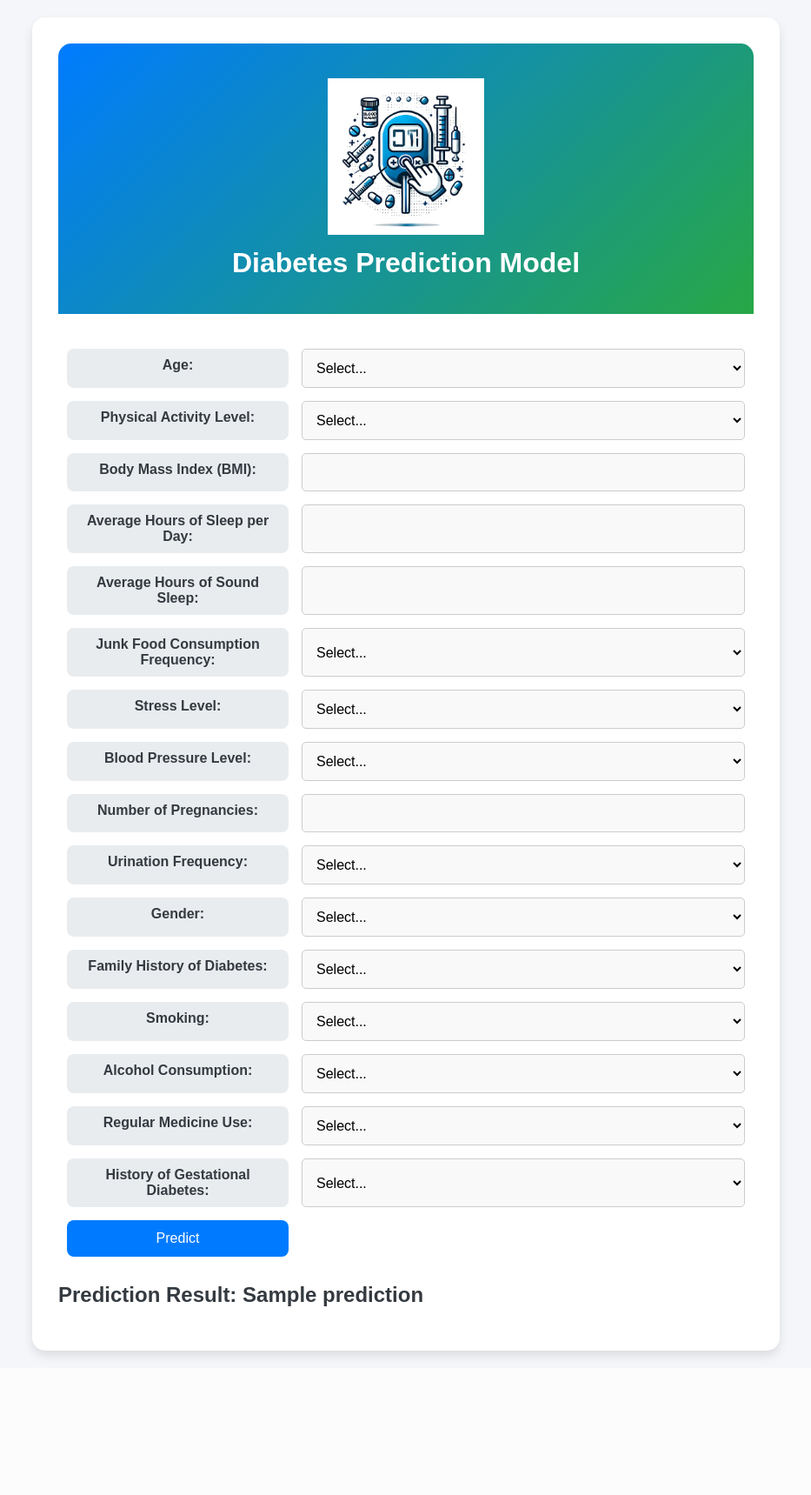
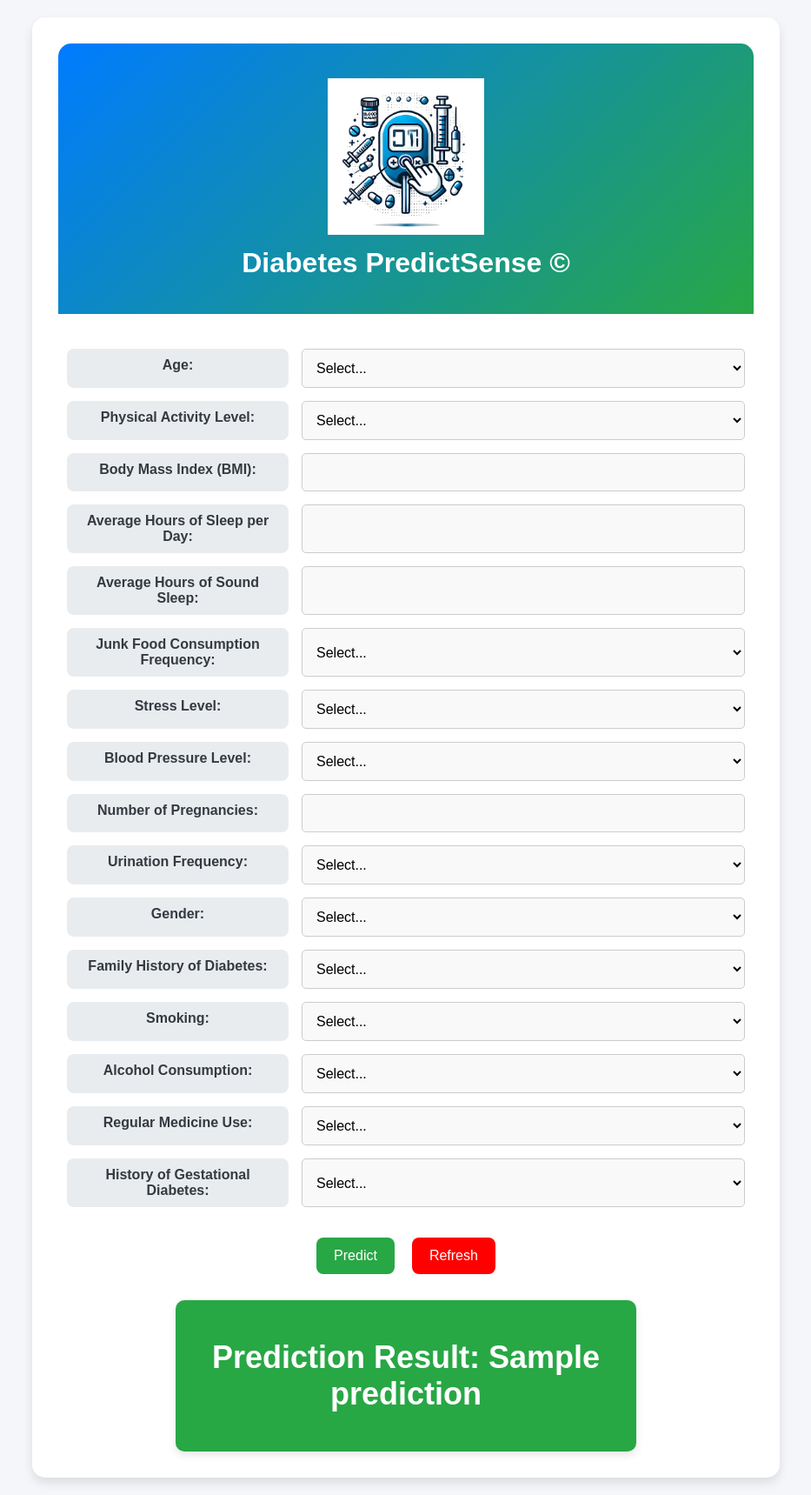
Before and after one commit to AnyasorG/diabetesprediction_web_app, a Flask app: template templates/index.html in a window 1280 px wide. Shown: the whole page at 87% size, without its empty margins (173-1106 px from the left). Before the commit the page ends 1564 px from the top, so only its background shows below. Run offline with Flask 3, Linux system fonts and the light colour scheme; the template is opened without the code that fills it: most values are stand-ins (such as "Sample title", 1, 10 or a date in 2020); parts of the project's set-up code (start-up, migrations or seed data) failed here and were passed over.

Commit message:
updated files

```diff
--- a/static/css/style.css
+++ b/static/css/style.css
@@ -1,13 +1,13 @@
-/* Apply a modern, clean font */
+/* General body styling */
 body {
     font-family: 'Poppins', sans-serif;
-    background-color: #f4f6f9; /* Light background */
+    background-color: #f4f6f9;
     padding: 20px;
     margin: 0;
     color: #343a40;
 }
 
-/* Container */
+/* Main container */
 .container {
     max-width: 800px;
     margin: 0 auto;
@@ -18,22 +18,20 @@ body {
     transition: all 0.3s ease-in-out;
 }
 
-/* Header */
+/* Header styling */
 .header {
     text-align: center;
-    background: linear-gradient(135deg, #007bff, #28a745); /* Blue to Green Gradient */
+    background: linear-gradient(135deg, #007bff, #28a745); /* Blue to green gradient */
     padding: 40px 20px;
     margin-bottom: 30px;
     border-radius: 15px 15px 0 0;
 }
 
-/* Image in the header */
 .header img {
-    width: 180px; /* Adjust the size of the logo */
+    width: 180px;
     margin-bottom: 10px;
 }
 
-/* Title in header */
 .header h1 {
     color: white;
     font-size: 32px;
@@ -41,15 +39,15 @@ body {
     margin: 0;
 }
 
-/* Form layout */
+/* Form styling */
 form {
     display: grid;
-    grid-template-columns: 1fr 2fr; /* 2-column layout */
+    grid-template-columns: 1fr 2fr; /* Two-column layout */
     gap: 15px;
     padding: 10px;
 }
 
-/* Style for labels */
+/* Label styling */
 form label {
     font-weight: bold;
     color: #343a40;
@@ -59,9 +57,8 @@ form label {
     text-align: center;
 }
 
-/* Style input fields */
-form input,
-form select {
+/* Input and select elements styling */
+form input, form select {
     padding: 12px;
     font-size: 16px;
     border: 1px solid #ccc;
@@ -69,20 +66,19 @@ form select {
     background-color: #f9f9f9;
 }
 
-/* Button container */
+/* Button container styling */
 .button-container {
-    grid-column: span 2;
+    grid-column: span 2; /* Make button container span across both form columns */
     display: flex;
-    justify-content: center;
-    gap: 15px; /* Space between buttons */
-    margin-top: 20px;
+    justify-content: center; /* Centers the buttons horizontally */
+    gap: 20px; /* Adds space between the buttons */
+    margin-top: 20px; /* Adds space above the button container */
 }
 
-/* General button styles */
+/* General button styling */
 button {
     padding: 12px 20px;
     font-size: 16px;
-    background-color: #007bff;
     color: white;
     border: none;
     border-radius: 8px;
@@ -90,31 +86,56 @@ button {
     transition: background-color 0.3s, transform 0.3s;
 }
 
-/* Specific button styles */
+/* Submit button styling */
 .btn-submit {
-    background-color: #28a745;
+    background-color: #28a745; /* Green for the submit button */
 }
 
+/* Refresh button styling */
 .btn-refresh {
-    background-color: #ffc107;
+    background-color: red; /* Red for the refresh button */
 }
 
-/* Hover effects for buttons */
+/* Hover effect for buttons */
 button:hover {
     transform: translateY(-2px);
 }
 
-/* Full-width form layout for smaller screens */
+/* Responsive layout for smaller screens */
 @media (max-width: 768px) {
     form {
-        grid-template-columns: 1fr; /* Single-column layout for smaller screens */
+        grid-template-columns: 1fr; /* One-column layout on mobile */
     }
 
     .button-container {
-        flex-direction: column; /* Stack buttons on mobile */
+        flex-direction: column; /* Stacks buttons vertically on mobile */
     }
 
     button {
-        width: 100%; /* Full-width buttons on mobile */
+        width: 100%; /* Makes buttons full-width on mobile */
     }
 }
+
+/* Prediction result styling */
+#prediction-result {
+    display: flex;
+    justify-content: center; /* Center the result horizontally */
+    align-items: center; /* Center the result vertically (if necessary) */
+    margin-top: 20px;
+    padding: 15px;
+    font-size: 24px;
+    font-weight: bold;
+    color: #fff;
+    background-color: #28a745; /* Green background for 'Not Diabetic' result */
+    border-radius: 10px;
+    box-shadow: 0px 4px 10px rgba(0, 0, 0, 0.1);
+    text-align: center;
+    max-width: 500px;
+    margin-left: auto;
+    margin-right: auto;
+}
+
+/* Conditional styling if result is Diabetic */
+#prediction-result.diabetic {
+    background-color: #dc3545; /* Red background for 'Diabetic' result */
+}
--- a/static/js/app.js
+++ b/static/js/app.js
@@ -1,7 +1,9 @@
 document.addEventListener('DOMContentLoaded', function() {
     const form = document.getElementById('prediction-form');
+    const resultDiv = document.getElementById('prediction-result');
+
     form.addEventListener('submit', function(event) {
-        event.preventDefault(); // Prevent the default form submission
+        event.preventDefault();
         const formData = new FormData(form);
 
         fetch('/predict', {
@@ -10,16 +12,19 @@ document.addEventListener('DOMContentLoaded', function() {
         })
         .then(response => response.json())
         .then(data => {
-            const resultDiv = document.getElementById('prediction-result');
             if (data.prediction) {
                 resultDiv.innerHTML = `<h2>Prediction Result: ${data.prediction}</h2>`;
-            } else if (data.error) {
-                resultDiv.innerHTML = `<h2>Error: ${data.error}</h2>`;
+
+                // Apply modern styles conditionally
+                if (data.prediction === 'Diabetic') {
+                    resultDiv.classList.add('diabetic');
+                } else {
+                    resultDiv.classList.remove('diabetic');
+                }
             }
         })
         .catch(error => {
             console.error('Error:', error);
-            const resultDiv = document.getElementById('prediction-result');
             resultDiv.innerHTML = `<h2>An error occurred. Please try again.</h2>`;
         });
     });
--- a/templates/index.html
+++ b/templates/index.html
@@ -4,17 +4,14 @@
     <meta charset="UTF-8">
     <meta name="viewport" content="width=device-width, initial-scale=1.0">
     <title>Diabetes Prediction</title>
-    <!-- Link to the updated CSS file for styling -->
     <link rel="stylesheet" href="{{ url_for('static', filename='css/style.css') }}">
-    <!-- Link to the favicon -->
     <link rel="icon" href="{{ url_for('static', filename='favicon.ico') }}">
 </head>
 <body>
     <div class="container">
-        <!-- Header with larger transparent logo and medical blue background -->
         <div class="header">
             <img src="{{ url_for('static', filename='img/transparent-medical-logo.png') }}" alt="Medical Logo">
-            <h1>Diabetes Prediction Model</h1>
+            <h1>Diabetes PredictSense ©</h1>
         </div>
 
         <!-- Prediction Form -->
@@ -140,16 +137,18 @@
                 <option value="yes">Yes</option>
             </select>
 
-            <!-- Submit Button -->
-            <button type="submit">Predict</button>
+            <!-- Button Container -->
+            <div class="button-container">
+                <button type="submit" class="btn-submit">Predict</button>
+                <button type="button" id="refresh-button" class="btn-refresh" style="background-color: red;">Refresh</button>
+            </div>
         </form>
 
         <!-- Prediction Result -->
-        <div id="prediction-result">
-            {% if prediction %}
+        <div id="prediction-result" class="{% if prediction == 'Diabetic' %}diabetic{% endif %}">
             <h2>Prediction Result: {{ prediction }}</h2>
-            {% endif %}
         </div>
+
     </div>
 
     <!-- Link to JavaScript file for form interactivity -->
```
Also changed, not shown: model.py (+6 -17 lines).
